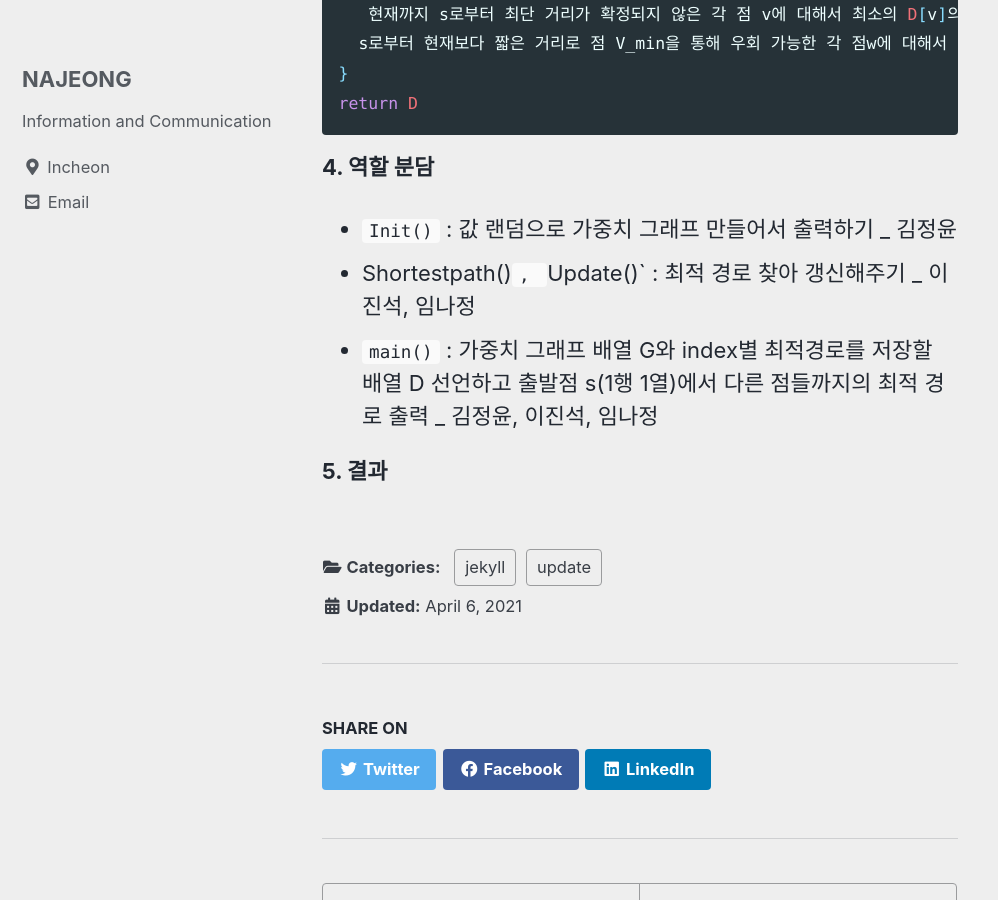
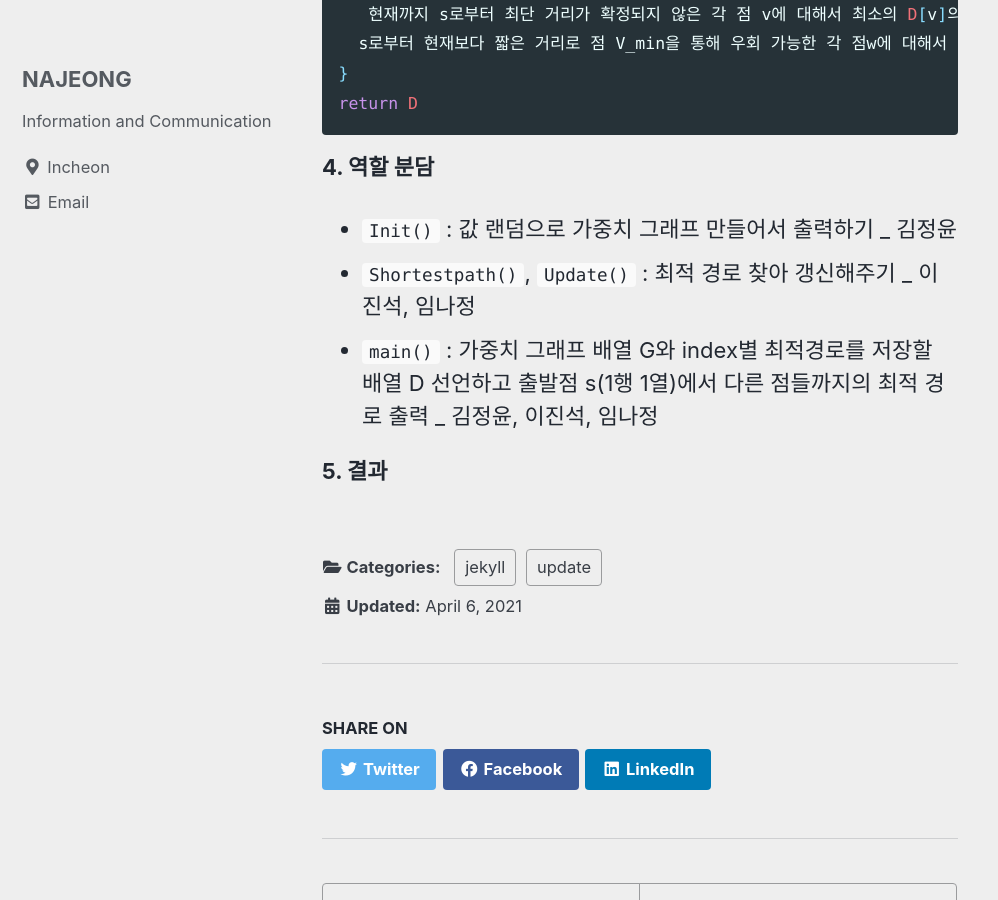
Before and after one commit to dlask913/dlask913.github.io, a Jekyll site: the page built from _posts/2021-04-06-Dijkstra.markdown, in a window 1280 px wide and 900 px high, scrolled down 1344 px. Shown: the whole window, without its empty margins (0-998 px from the left). Built offline with Jekyll 4.4.1, drawn with Linux system fonts in a browser that asks for light colours; cached includes are drawn as plain includes; comment, search, counter and statistics services are not loaded.

```diff
--- a/_posts/2021-04-06-Dijkstra.markdown
+++ b/_posts/2021-04-06-Dijkstra.markdown
@@ -40,7 +40,7 @@ return D
 
 **4. 역할 분담**
 * `Init()` : 값 랜덤으로 가중치 그래프 만들어서 출력하기 _ 김정윤
-* Shortestpath()`, `Update()` : 최적 경로 찾아 갱신해주기 _ 이진석, 임나정
+* `Shortestpath()`, `Update()` : 최적 경로 찾아 갱신해주기 _ 이진석, 임나정
 * `main()` : 가중치 그래프 배열 G와 index별 최적경로를 저장할 배열 D 선언하고 출발점 s(1행 1열)에서 다른 점들까지의 최적 경로 출력 _ 김정윤, 이진석, 임나정
 
 **5. 결과**
```
